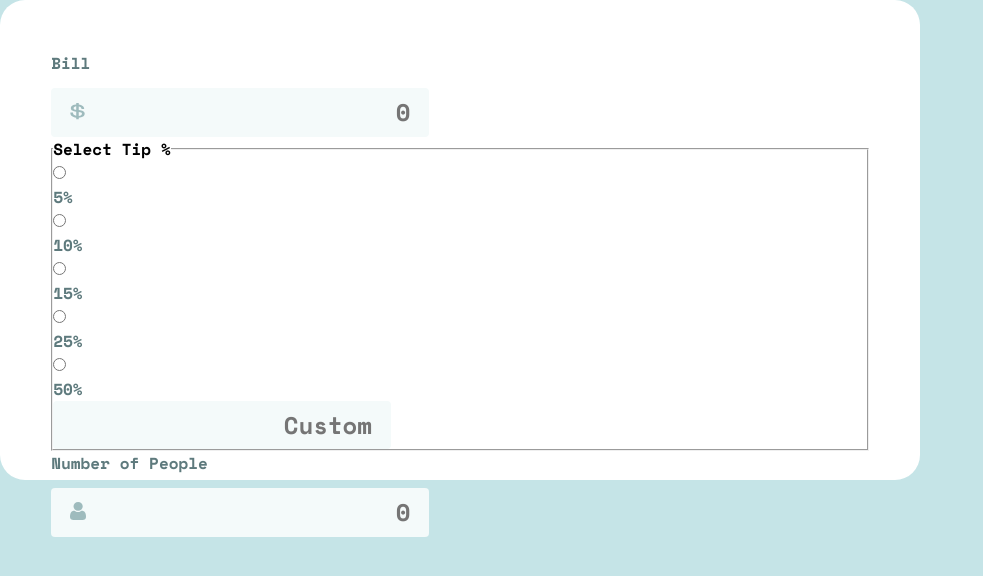
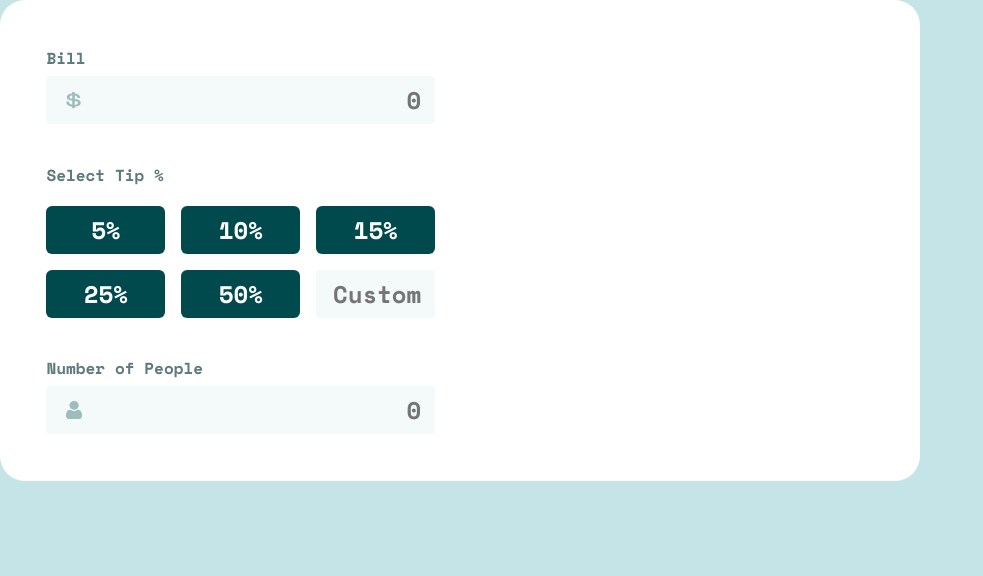
Before and after one commit to ihccenen/tip-calculator-app, a Next.js app: page / in a window 1280 px wide. Shown: the top 576 px of the page, without its empty margins (0-983 px from the left). Built offline with nearby package versions, Linux system fonts and the light colour scheme.

Commit message:
Styled form inputs

```diff
--- a/app/page.module.css
+++ b/app/page.module.css
@@ -1,34 +1,88 @@
 .form {
+  display: flex;
   background-color: hsl(0, 0%, 100%);
-  max-height: 480px;
   max-width: 920px;
   border-radius: 25px;
-  padding: 3.2em;
+  padding: 2.9em;
+  gap: 3.1rem;
+  flex-wrap: wrap;
 }
 
-.form label {
+.form div {
+  flex: 1 1 0;
+}
+
+.inputsWrapper {
+  display: grid;
+  gap: 2.4rem;
+}
+
+.label {
   position: relative;
   color: hsl(186, 14%, 43%);
   display: flex;
   flex-direction: column;
-  max-width: 378px;
-  gap: 0.8rem;
+  gap: 0.35rem;
 }
 
-.form input {
+.form input,
+.fieldset label {
+  padding: 0.17em 0.5em;
+}
+
+.form input[type='text'] {
   font-family: inherit;
-  font-size: 24px;
+  font-size: 1.5rem;
   text-align: end;
-  padding: 0.18em 0.7em;
   color: hsl(183, 100%, 15%);
   background-color: hsl(189, 41%, 97%);
   border: 2px solid transparent;
   border-radius: 4px;
   outline: transparent;
+  cursor: pointer;
 }
 
 .form input:is(:hover, :focus) {
   border: 2px solid hsl(172, 67%, 45%);
+}
+
+.fieldset {
+  display: grid;
+  grid-template-columns: repeat(auto-fill, minmax(118px, 1fr));
+  gap: 1rem;
+  border: none;
+  color: hsl(186, 14%, 43%);
+}
+
+.legend {
+  margin-bottom: 1.2rem;
+}
+
+.fieldset label {
+  display: flex;
+  background-color: hsl(183, 100%, 15%);
+  color: hsl(0, 0%, 100%);
+  justify-content: center;
+  text-align: center;
+  border-radius: 6px;
+  border: 2px solid transparent;
+  font-size: 1.5rem;
+}
+
+.fieldset label:hover {
+  color: hsl(183, 100%, 15%);
+  background-color: hsl(185, 41%, 84%);
+  cursor: pointer;
+}
+
+.fieldset input[type='radio']:checked ~ label {
+  color: hsl(183, 100%, 15%);
+  background-color: hsl(172, 67%, 45%);
+}
+
+.form input[type='radio'] {
+  position: absolute;
+  visibility: hidden;
 }
 
 .form img {
```
